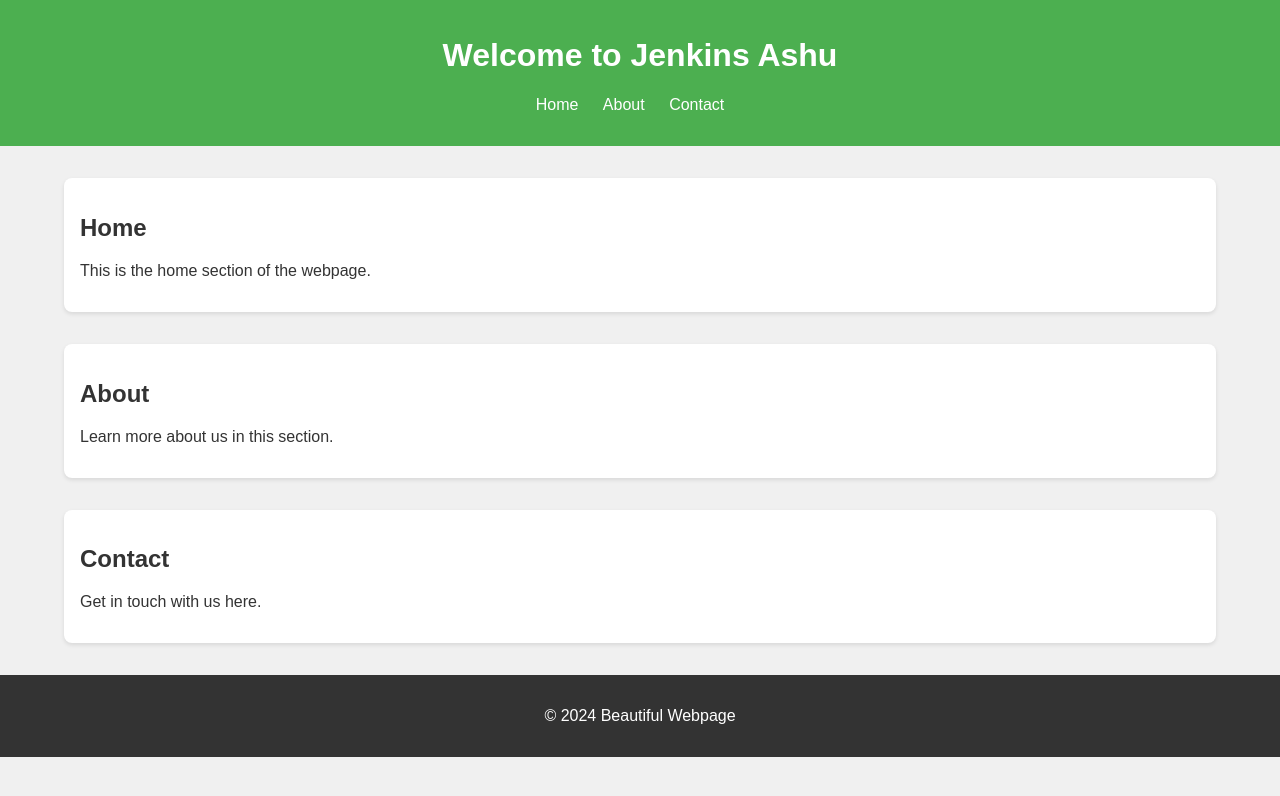
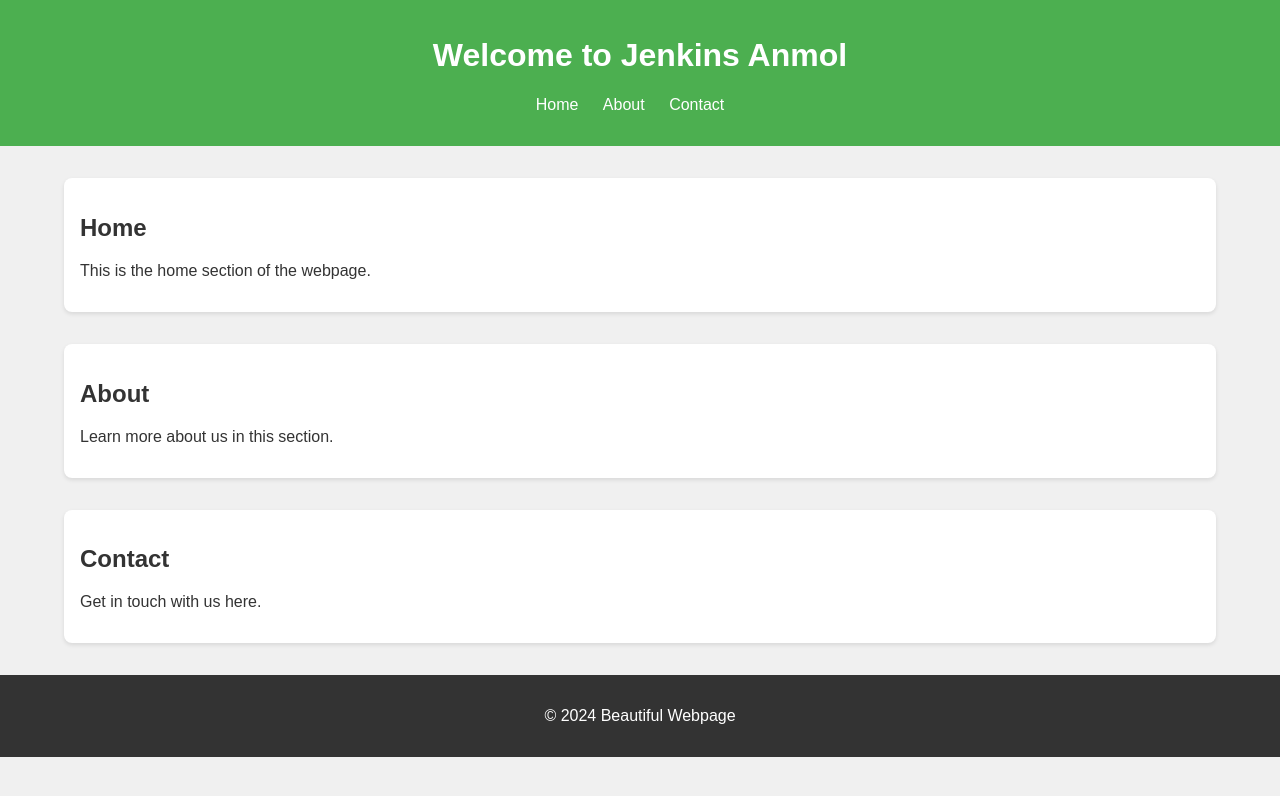
Before and after one commit to ashu-gfx/jenkins, a plain HTML site: page index.html in a window 1280 px wide. Drawn offline with Linux system fonts and the light colour scheme.

Commit message:
Update index.html

```diff
--- a/index.html
+++ b/index.html
@@ -51,7 +51,7 @@
 </head>
 <body>
     <header>
-        <h1>Welcome to Jenkins Ashu</h1>
+        <h1>Welcome to Jenkins Anmol</h1>
         <nav>
             <ul>
                 <li><a href="#home">Home</a></li>
```
